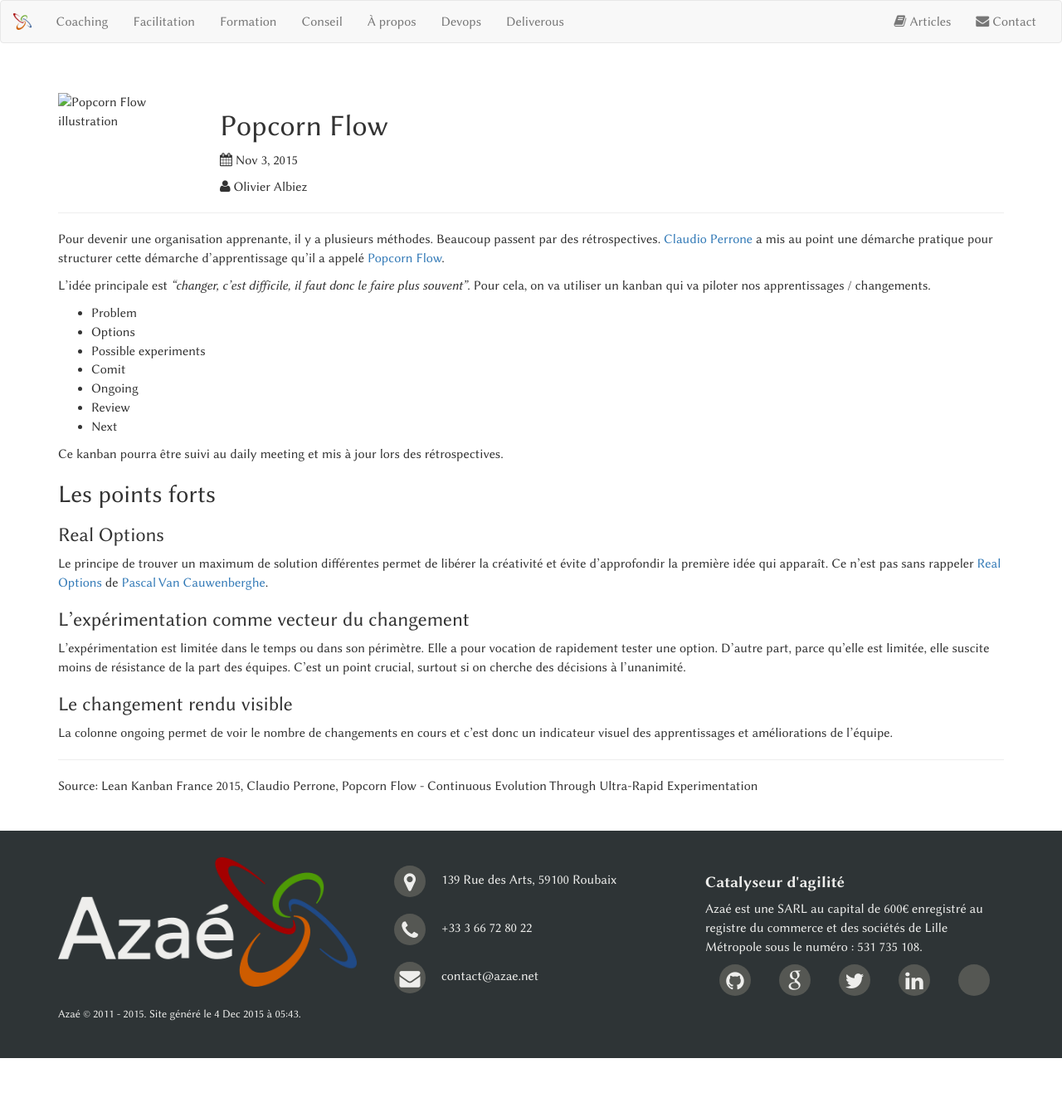
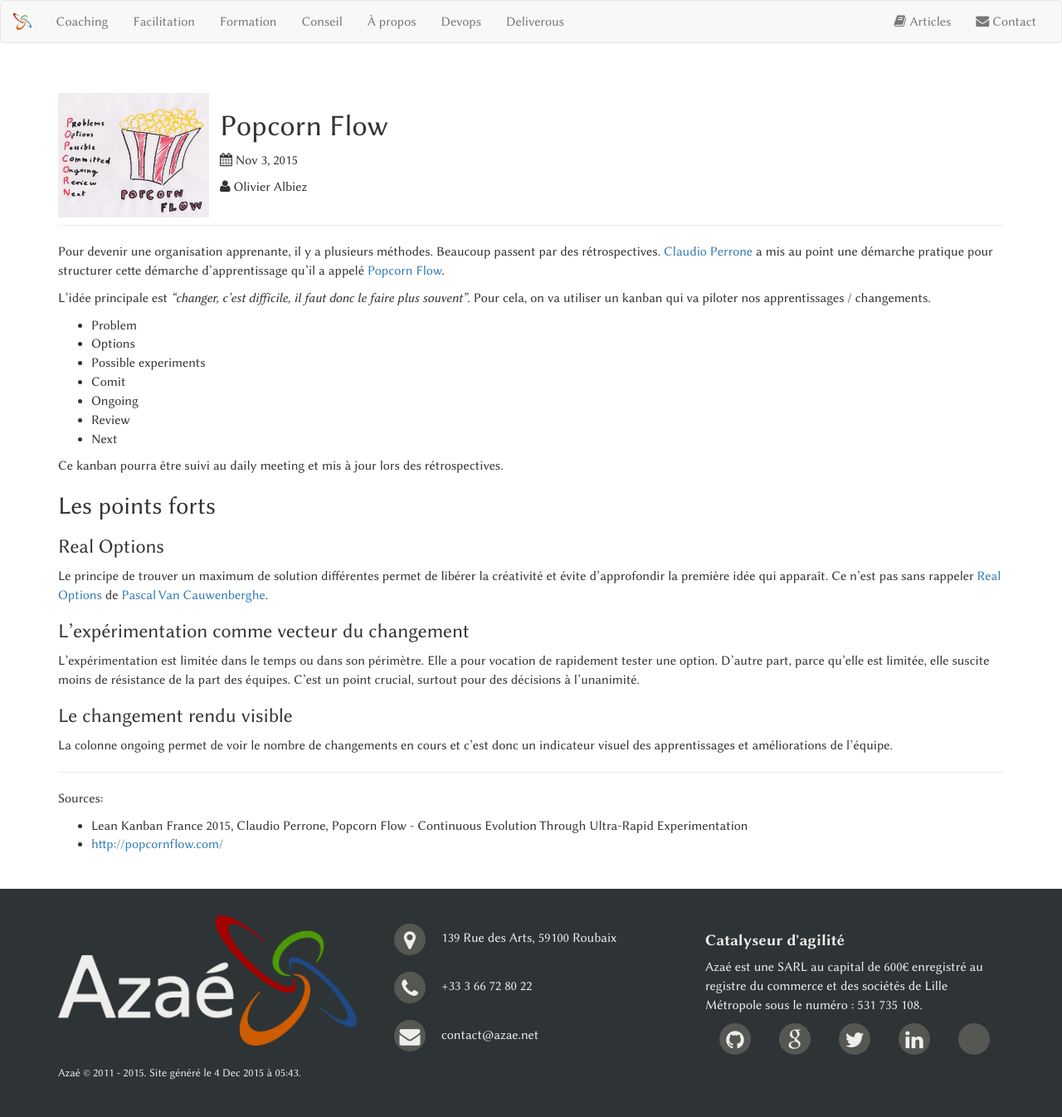
Before and after one commit to coachBZH/azae.net, a Jekyll site: the page built from articles/_posts/2015-11-03-popcorn-flow.md, in a window 1280 px wide. Shown: the whole page at 83% size. Built offline with Jekyll 4.4.1, drawn with Linux system fonts in a browser that asks for light colours; some web fonts are replaced; before the commit the page ends 1275 px from its top, so only the background shows below that.

Commit message:
illustration added in YAML section of articles

```diff
--- a/articles/_posts/2015-11-03-popcorn-flow.md
+++ b/articles/_posts/2015-11-03-popcorn-flow.md
@@ -2,6 +2,7 @@
 title:  "Popcorn Flow"
 date:   2015-11-03 14:00:00
 author: Olivier Albiez
+illustration: /assets/images/articles/popcorn-flow/illustration.jpg
 ---
 
 Pour devenir une organisation apprenante, il y a plusieurs méthodes. Beaucoup passent par des rétrospectives. [Claudio Perrone] a mis au point une démarche pratique pour structurer cette démarche d'apprentissage qu'il a appelé [Popcorn Flow].
@@ -28,19 +29,18 @@
 
 ### L'expérimentation comme vecteur du changement
 
-L'expérimentation est limitée dans le temps ou dans son périmètre. Elle a pour vocation de rapidement tester une option. D'autre part, parce qu'elle est limitée, elle suscite moins de résistance de la part des équipes. C'est un point crucial, surtout si on cherche des décisions à l'unanimité.
-
-[//]: # (Une experience peut etre arrété, mais il est très dificile d'oublier ce que l'on a apprit. De ce point de vue, l'experience peut etre utiliser pour)
+L'expérimentation est limitée dans le temps ou dans son périmètre. Elle a pour vocation de rapidement tester une option. D'autre part, parce qu'elle est limitée, elle suscite moins de résistance de la part des équipes. C'est un point crucial, surtout pour des décisions à l'unanimité.
 
 
 ### Le changement rendu visible
 
 La colonne ongoing permet de voir le nombre de changements en cours et c'est donc un indicateur visuel des apprentissages et améliorations de l'équipe.
 
+---
+Sources:
 
----
-Source: Lean Kanban France 2015, Claudio Perrone, Popcorn Flow - Continuous Evolution Through Ultra-Rapid Experimentation
-
+- Lean Kanban France 2015, Claudio Perrone, Popcorn Flow - Continuous Evolution Through Ultra-Rapid Experimentation
+- <http://popcornflow.com/>
 
 [Claudio Perrone]: https://www.linkedin.com/in/claudioperrone
 [Popcorn Flow]: http://popcornflow.com/
```
